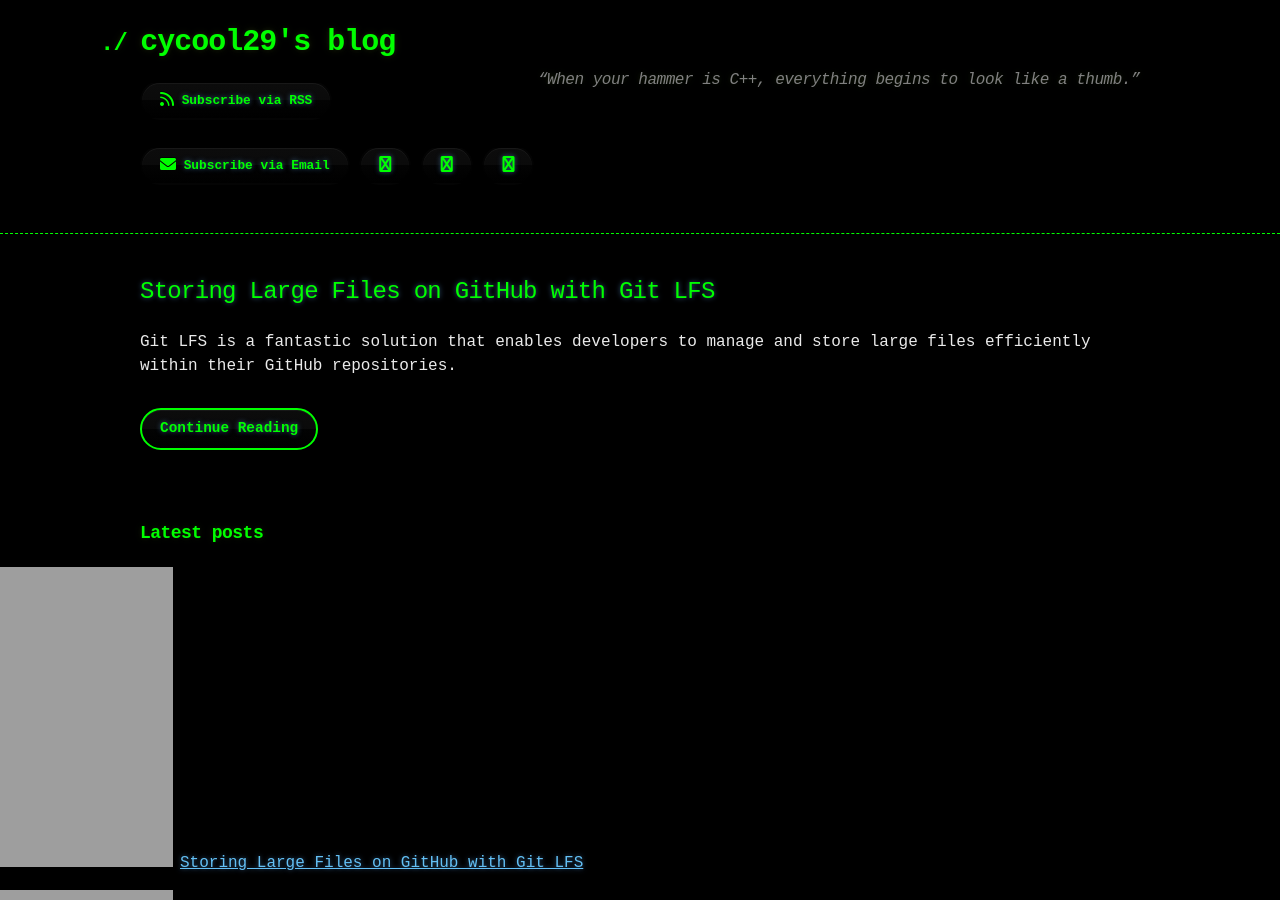
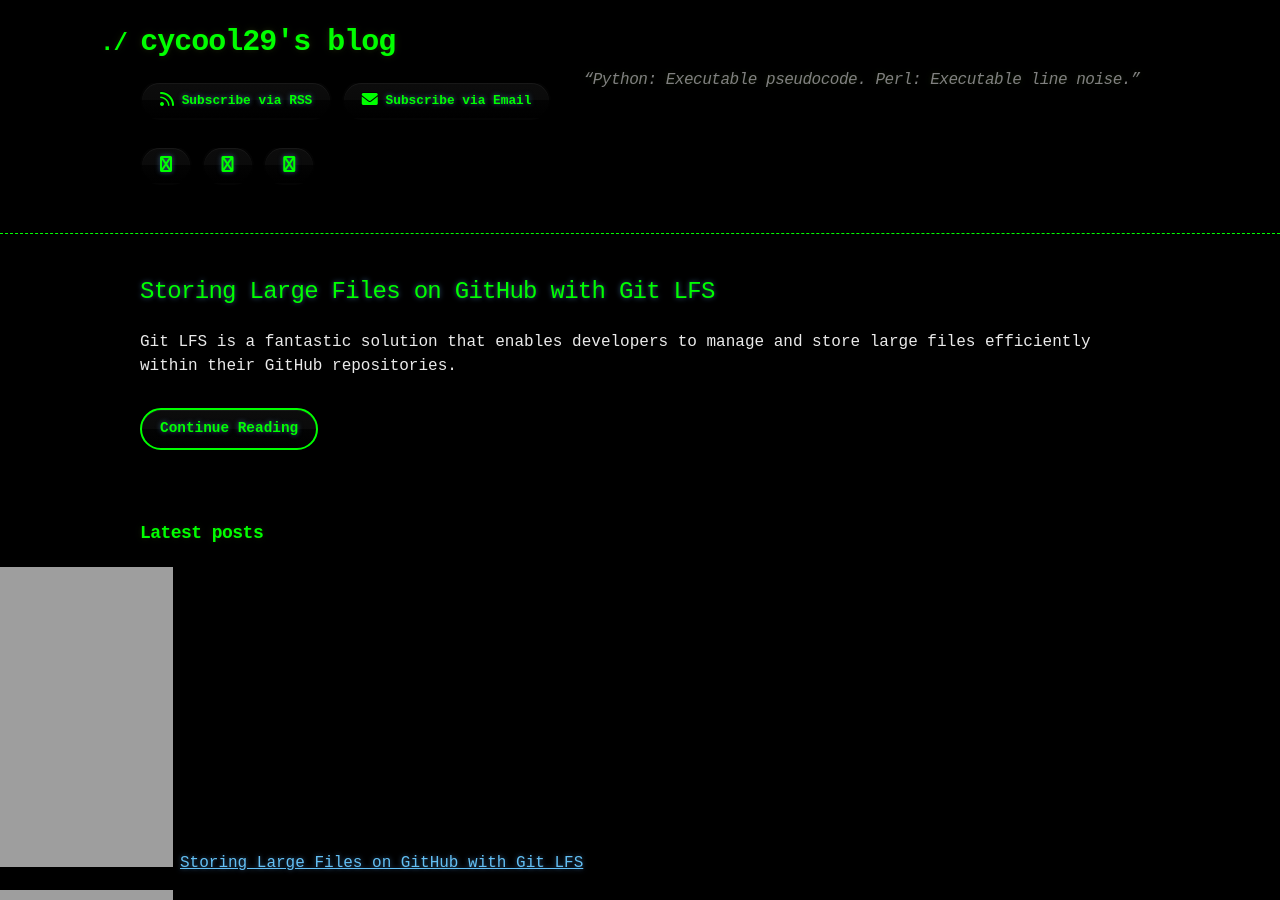
Before and after one commit to cycool29/cycool29.github.io, a Jekyll site: the page built from index.md, in a window 1280 px wide and 900 px high. Built offline with Jekyll 4.4.1, drawn with Linux system fonts in a browser that asks for light colours; a style sheet for code colours, icons or effects is not loaded.

Commit message:
Update quotes

```diff
--- a/_config.yml
+++ b/_config.yml
@@ -1,5 +1,5 @@
 title: cycool29's blog
-description: "“When your hammer is C++, everything begins to look like a thumb.” "
+description: "“Python: Executable pseudocode. Perl: Executable line noise.” "
 bio: A high school student. Intermediate in Python, Git, Bash. Learning JavaScript. He/Him. "
 author: cycool29
 url: https://cycool29.github.io
```
